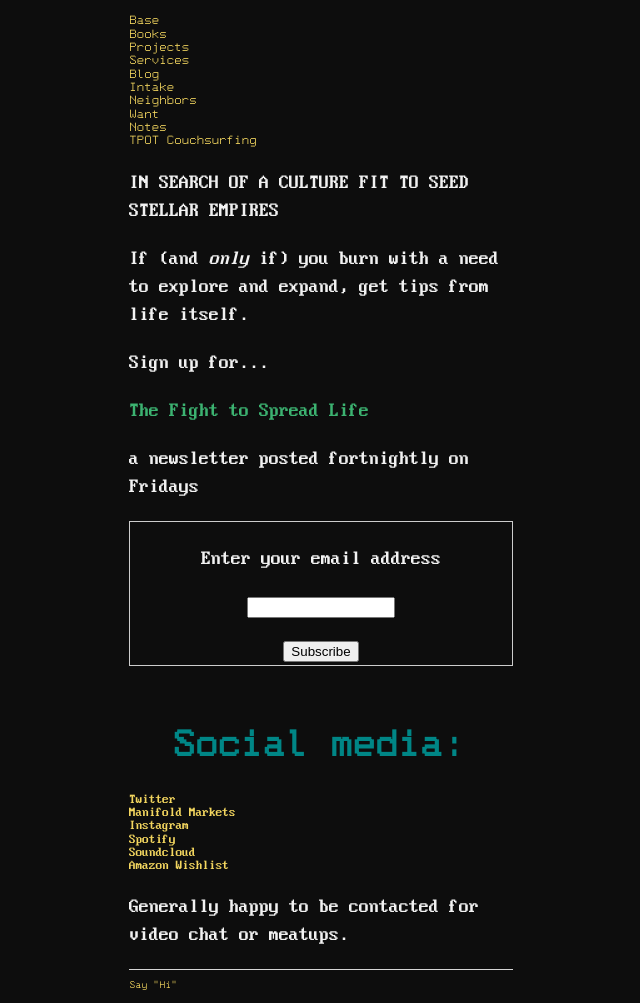
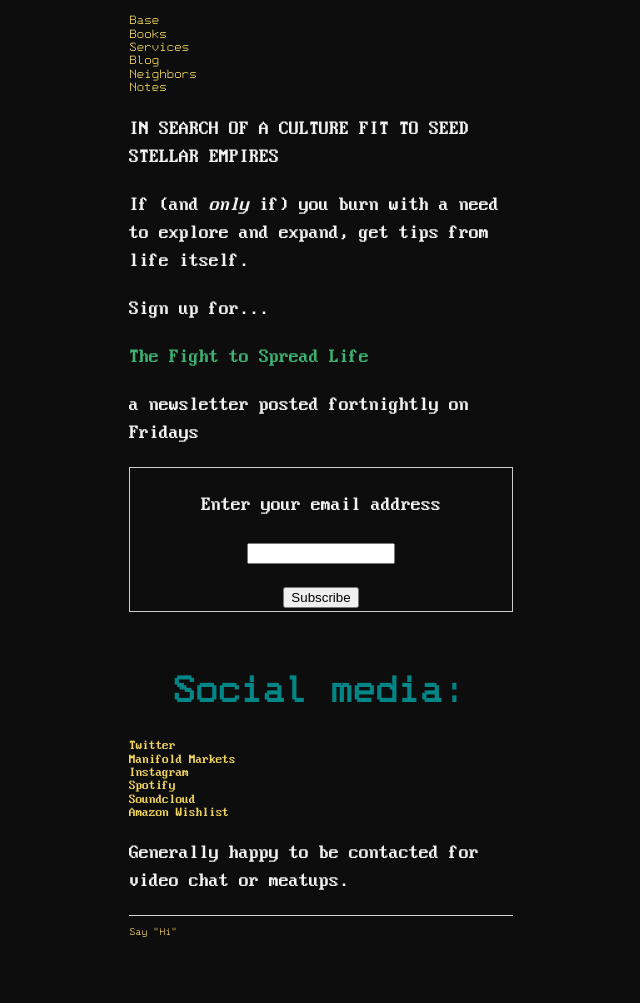
Before and after one commit to ray-dorai/ray-dorai.github.io, a Jekyll site: the page built from index.html, in a window 1280 px wide. Shown: the whole page, without its empty margins (319-959 px from the left). Built offline with Jekyll 4.4.1, drawn with Linux system fonts in a browser that asks for light colours; after the commit the page ends 950 px from its top, so only the background shows below that.

Commit message:
Update default.html

```diff
--- a/_layouts/default.html
+++ b/_layouts/default.html
@@ -22,14 +22,10 @@
     		<ul>
         		<li><a href="/">Base</a></li>
 			<li><a href="/books.html">Books</a></li>
-			<li><a href="/projects.html">Projects</a></li>
 			<li><a href="/services.html">Services</a></li>
         		<li><a href="/explorations">Blog</a></li>
-			<li><a href="/intake.html">Intake</a></li>
 			<li><a href="/neighbors.html">Neighbors</a></li>
-			<li><a href="/want.html">Want</a></li>
 			<li><a href="https://anagora.org/@forshaper">Notes</a></li>
-			<li><a href="/tpotcouchsurfing.html">TPOT Couchsurfing</a></li>
 
 
     		</ul>
```
